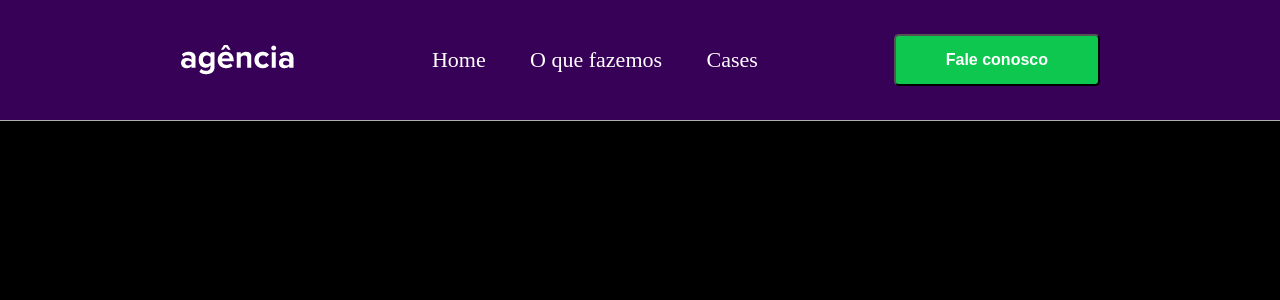
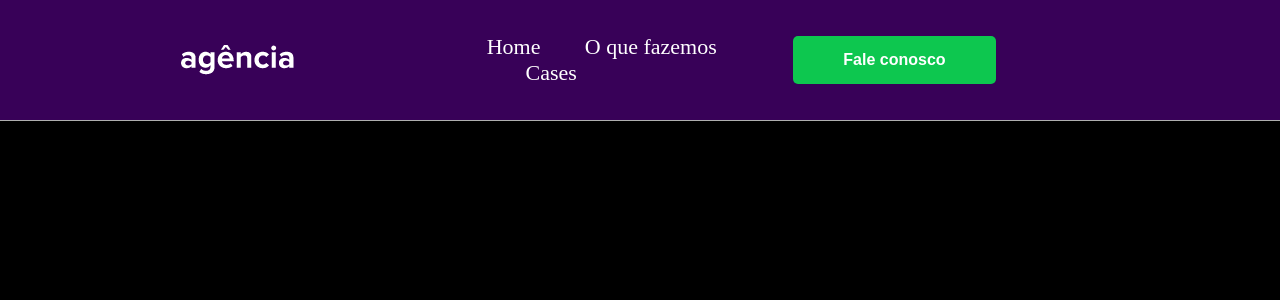
Before and after one commit to Marianadias503/Projeto-Next1, a Next.js app: page / in a window 1280 px wide. Shown: the top 300 px of the page. Built offline with nearby package versions, Linux system fonts and the light colour scheme.

Commit message:
criando  o componente header

```diff
--- a/components/header/header.module.scss
+++ b/components/header/header.module.scss
@@ -8,7 +8,8 @@ padding: 34px 180px;
 width: 100%;
 background-color: $purple-color;
 border-bottom: 0.5px solid $gray-color;
-display: flex;
+display: grid;
+grid-template-columns: repeat(3, 1fr);
 align-items: center;
 justify-content: space-between;
 
@@ -30,6 +31,8 @@ justify-content: space-between;
 .button{
     padding: 15px 50px; //15px= em cima e em baixo....50px=aos lados
     border-radius: 5px;
+    border: none;
+
     font-size: 16px;
     font-weight: bold;
     background-color: $green-color;
```
